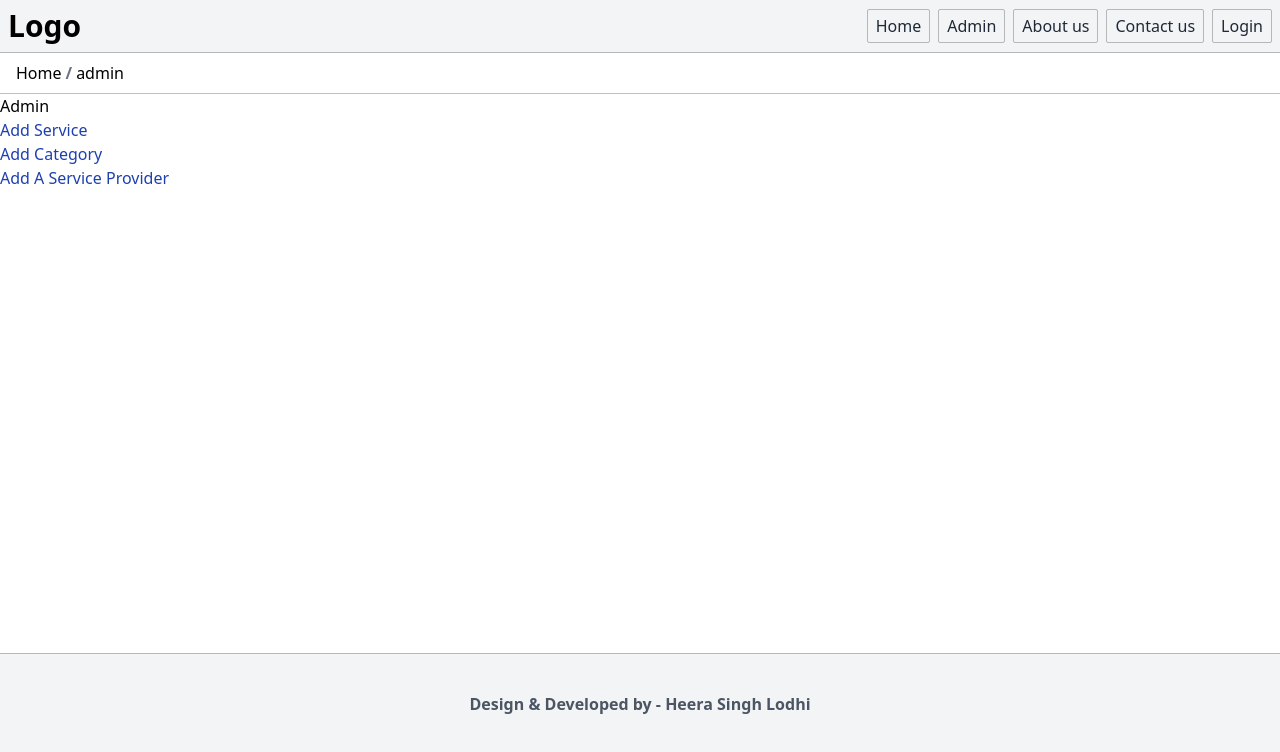
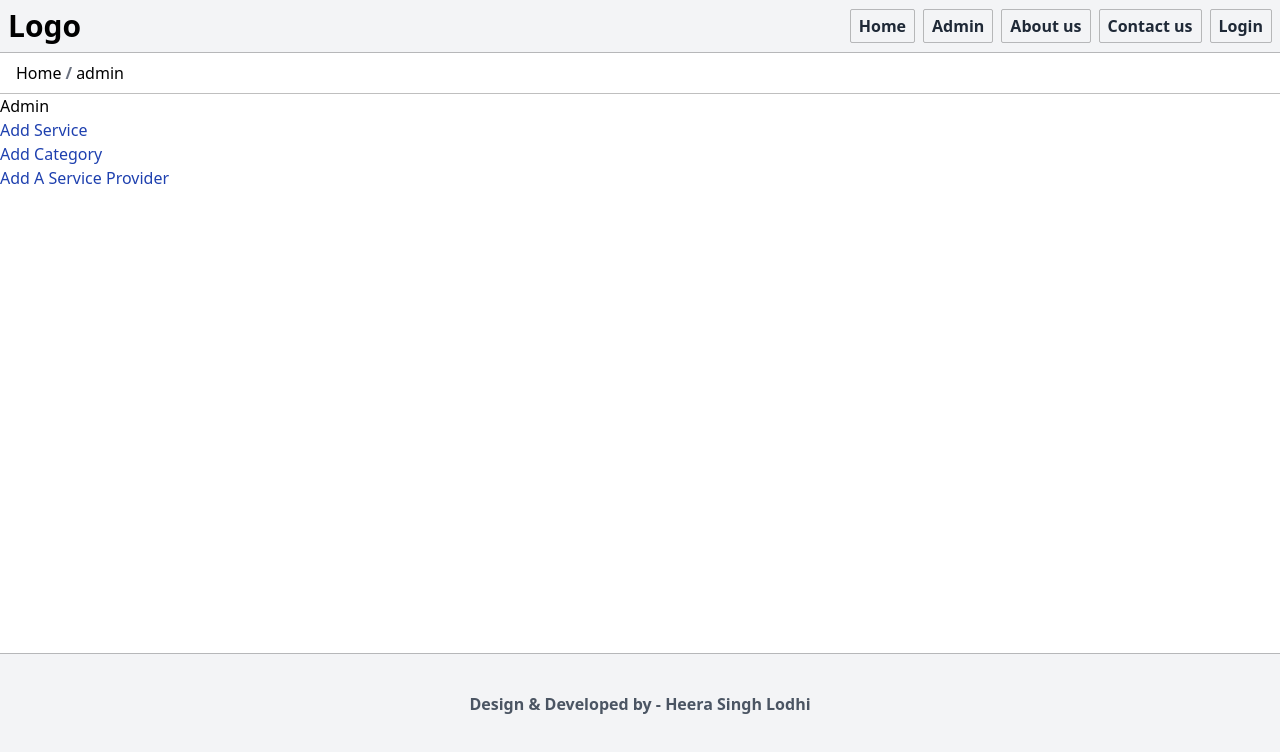
Before and after one commit to heera9331/sagar-services, a Next.js app: page /admin in a window 1280 px wide. Shown: the top 752 px of the page. Built offline with nearby package versions, Linux system fonts and the light colour scheme.

Commit message:
utils moved to app src dir

```diff
--- a/src/app/[id]/page.tsx
+++ b/src/app/[id]/page.tsx
@@ -0,0 +1,15 @@
+import React from "react";
+
+interface PageProps {
+
+}
+
+const Page: React.FC<PageProps> = () => {
+    return (
+        <div>
+            <h1>Single Service Page</h1>
+        </div>
+    );
+}
+
+export default Page;
--- a/src/app/api/categories/route.ts
+++ b/src/app/api/categories/route.ts
@@ -3,8 +3,8 @@
 // @ts-expect-error
 
 import { NextRequest, NextResponse } from 'next/server';
-import { conn } from "../utils/index";
-import { hasCategory } from "@/app/api/utils/functions";
+import { conn } from "@/utils/index";
+import { hasCategory } from "@/utils/functions";
 
 export async function GET(req: NextRequest) {
     // Construct the SQL query with parameters to prevent SQL injection
--- a/src/app/api/login/route.ts
+++ b/src/app/api/login/route.ts
@@ -1,12 +1,12 @@
 
 import { NextRequest, NextResponse } from 'next/server';
-import { conn } from "../utils/index";
+import { conn } from "@/utils/index";
 
 
 export async function POST(req: NextRequest) {
     try {
         // Parse JSON body from the request
-        const user : { username: string; password: string }= await req.json();
+        const user: { username: string; password: string } = await req.json();
 
         console.log(user);
 
--- a/src/app/api/providers/route.ts
+++ b/src/app/api/providers/route.ts
@@ -1,11 +1,11 @@
 import { NextRequest, NextResponse } from 'next/server';
-import {conn} from '../utils/index';
+import { conn } from "@/utils/index";
 
 export async function POST(req: NextRequest) {
     try {
         let provider = await req.json();
 
-        return NextResponse.json({msg: "working"});
+        return NextResponse.json({ msg: "working" });
     } catch (error) {
         console.error('Fetching error:', error);
         return NextResponse.json({ error: 'Internal Server Error' }, { status: 500 });
--- /dev/null
+++ b/src/app/api/services/[id]/route.ts
@@ -0,0 +1,15 @@
+import { NextResponse } from "next/server";
+import { conn } from "@/utils/index";
+
+export const GET = async (request, { params }) => {
+    const { id } = params;
+
+
+
+
+
+    return new NextResponse(JSON.stringify(post), { status: 200 });
+
+    return new NextResponse("Database Error", { status: 500 });
+
+};
--- a/src/app/api/services/route.ts
+++ b/src/app/api/services/route.ts
@@ -4,7 +4,7 @@
 
 
 import { NextRequest, NextResponse } from 'next/server';
-import { conn } from "../utils/index";
+import { conn } from "@/utils/index";
 
 export async function GET(req: NextRequest) {
     // Construct the SQL query with parameters to prevent SQL injection
--- a/src/components/Header/Header.tsx
+++ b/src/components/Header/Header.tsx
@@ -9,7 +9,7 @@ const Header = () => {
         setClick(!click);
     }
     return (
-        <header className="flex items-center justify-between dark:bg-gray-800 py-2 px-2 relative bg-gray-100 border-b border-black border-opacity-25 dark:text-white">
+        <header className="flex items-center justify-between  dark:bg-gray-800 py-2 px-2 relative bg-gray-100 border-b border-black border-opacity-25 dark:text-white">
             <h1 className="text-3xl font-semibold">
                 <Link href="/">
                     Logo
@@ -17,7 +17,7 @@ const Header = () => {
             </h1>
 
             {/* <ul className={`flex items-center justify-center gap-2 right-0 bg-stone-800 max-sm:flex-col max-sm:items-start max-sm:absolute max-sm:top-12 max-sm:mt-1 `}> */}
-            <ul className={`text-gray-800 dark:text-white dark:bg-gray-800 flex items-start justify-start flex-wrap gap-2 max-md:flex-col max-md:absolute max-md:top-12 max-md:right-0 max-md:p-4 max-md:h-[100vh]  ${click ? "max-sm:hidden" : ""
+            <ul className={`font-semibold text-gray-800 dark:text-white dark:bg-gray-800 flex items-start justify-start flex-wrap gap-2 max-md:flex-col max-md:absolute max-md:top-12 max-md:right-0 max-md:p-4 max-md:h-[100vh]  ${click ? "max-sm:hidden" : ""
                 }`}>
                 {/*  */}
                 <li className="border border-black border-opacity-25 hover:bg-gray-200 hover:text-black py-1 px-2 rounded-sm cursor-pointer transition-all ease-in delay-100">
--- a/src/app/api/utils/functions.ts
+++ b/src/utils/functions.ts
@@ -1,4 +1,4 @@
-import { conn } from '../utils/index';
+import { conn } from './index';
 
 interface providerProp {
     name: string,
```
Also changed, not shown: src/app/api/users/route.ts (+5 -5 lines), src/utils/db.ts (renamed from src/app/api/utils/db.ts), src/utils/index.ts (renamed from src/app/api/utils/index.ts).
